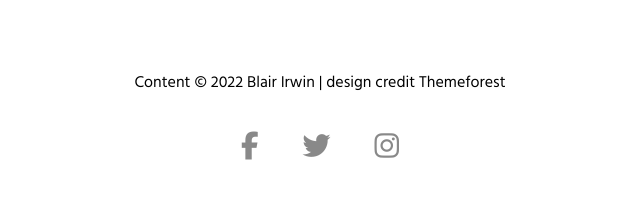
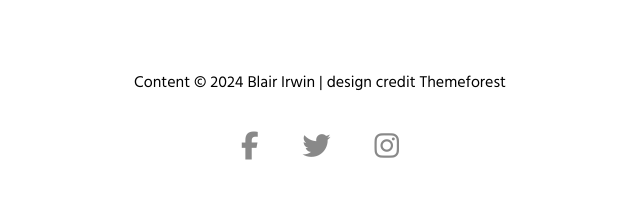
Before and after one commit to rkenedi/blair, a plain HTML site: page index.html in a window 1280 px wide. Shown: the part 4241-4439 px from the top of the page, 320-960 px from the left. Drawn offline with nearby package versions, Linux system fonts and the light colour scheme; a web font is replaced by a local one.

Commit message:
Update index.html
2024

```diff
--- a/index.html
+++ b/index.html
@@ -593,7 +593,7 @@
     <footer class="custom5">
         <div class="footerFlex">
             <div class="content">
-                <p>Content &copy; 2022 <a href="#about">Blair Irwin</a> | design credit <a href="https://themeforest.net/">Themeforest</a></p>
+                <p>Content &copy; 2024 <a href="#about">Blair Irwin</a> | design credit <a href="https://themeforest.net/">Themeforest</a></p>
             </div>
             <div class="icons">
                 <a href="https://www.facebook.com/blairwin" target="_blank">
```
